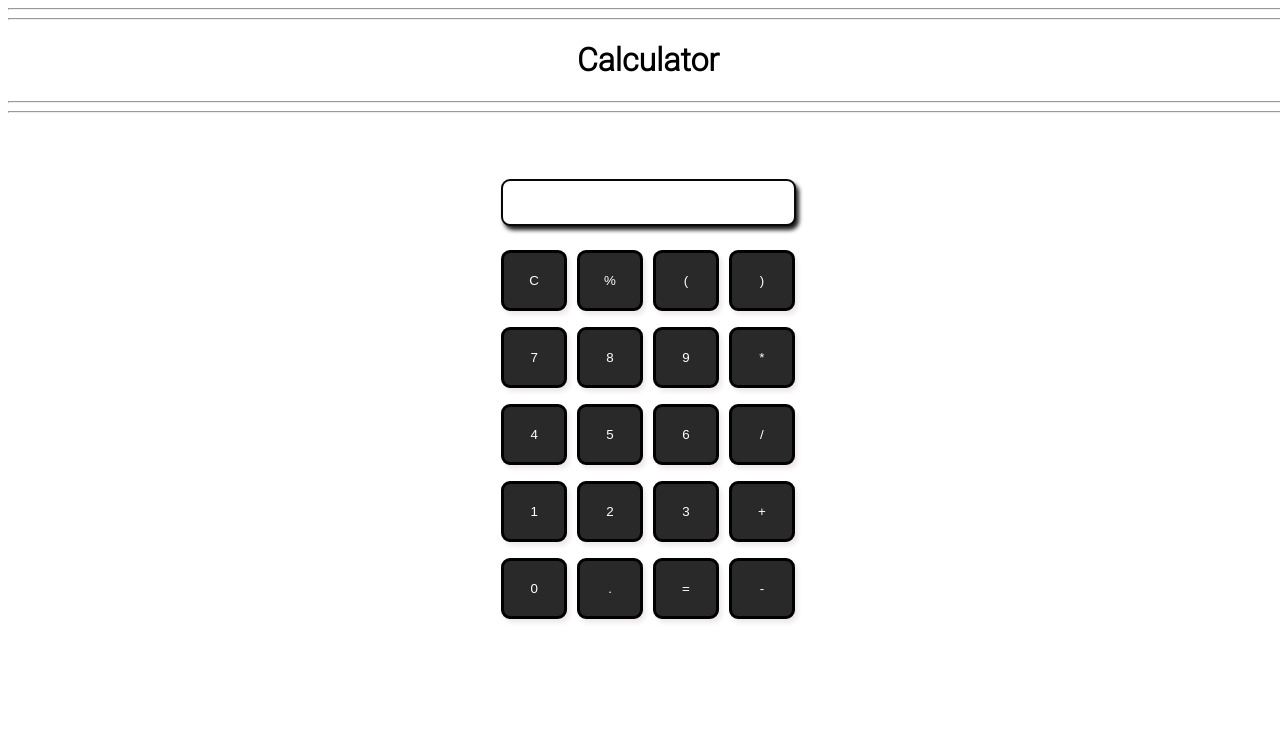
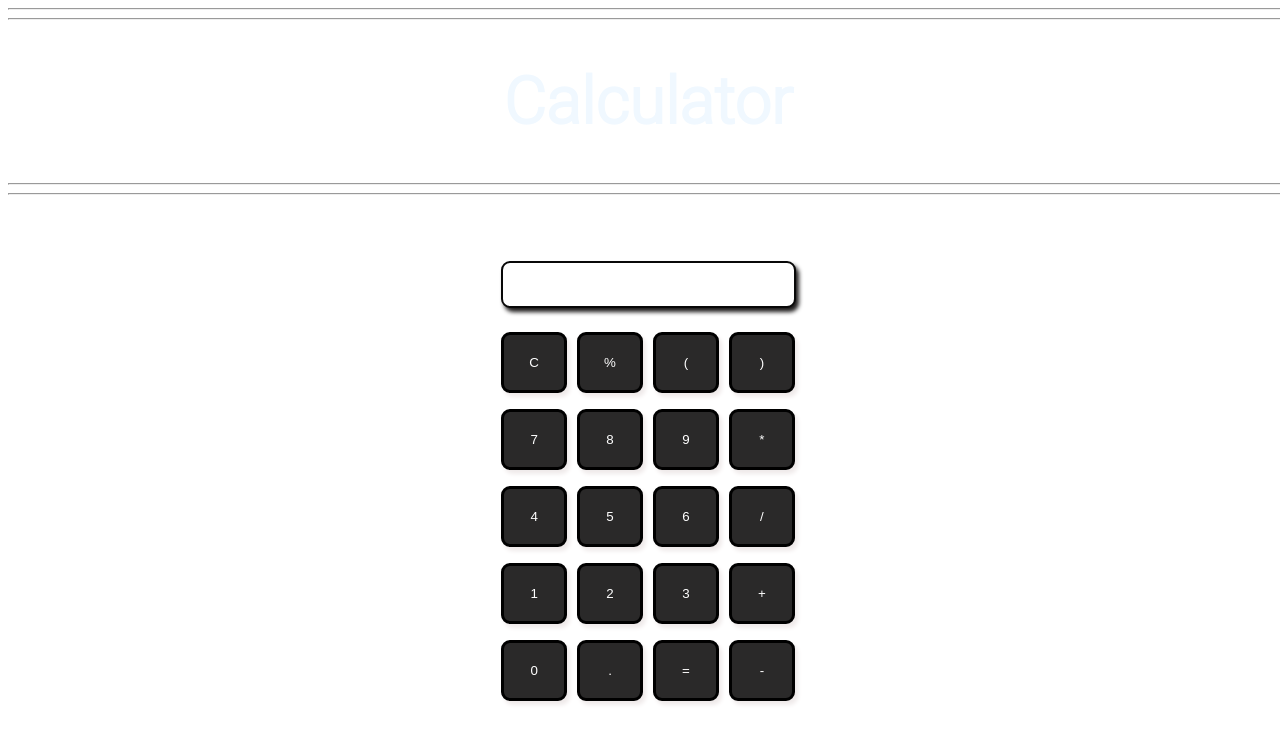
Before and after one commit to Gps-Gaurav/Calculator, a plain HTML site: page index.html in a window 1280 px wide. Drawn offline with Linux system fonts and the light colour scheme.

Commit message:
Update style.css

```diff
--- a/style.css
+++ b/style.css
@@ -34,3 +34,7 @@ html, body {
   height: 100%;
   width: 100%;
 }
+h1{
+  font-size: 65px;
+  color: aliceblue;
+}
```
